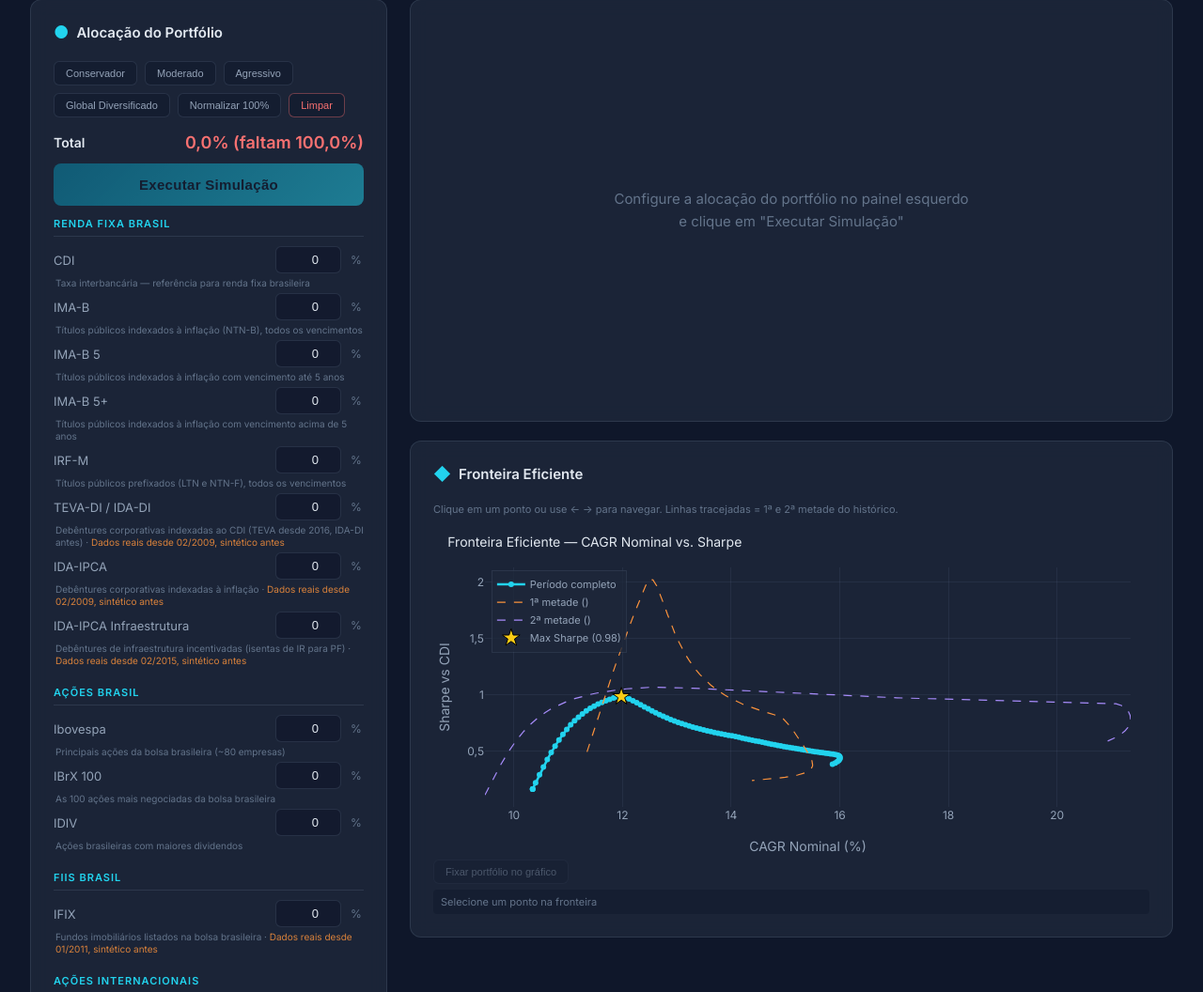
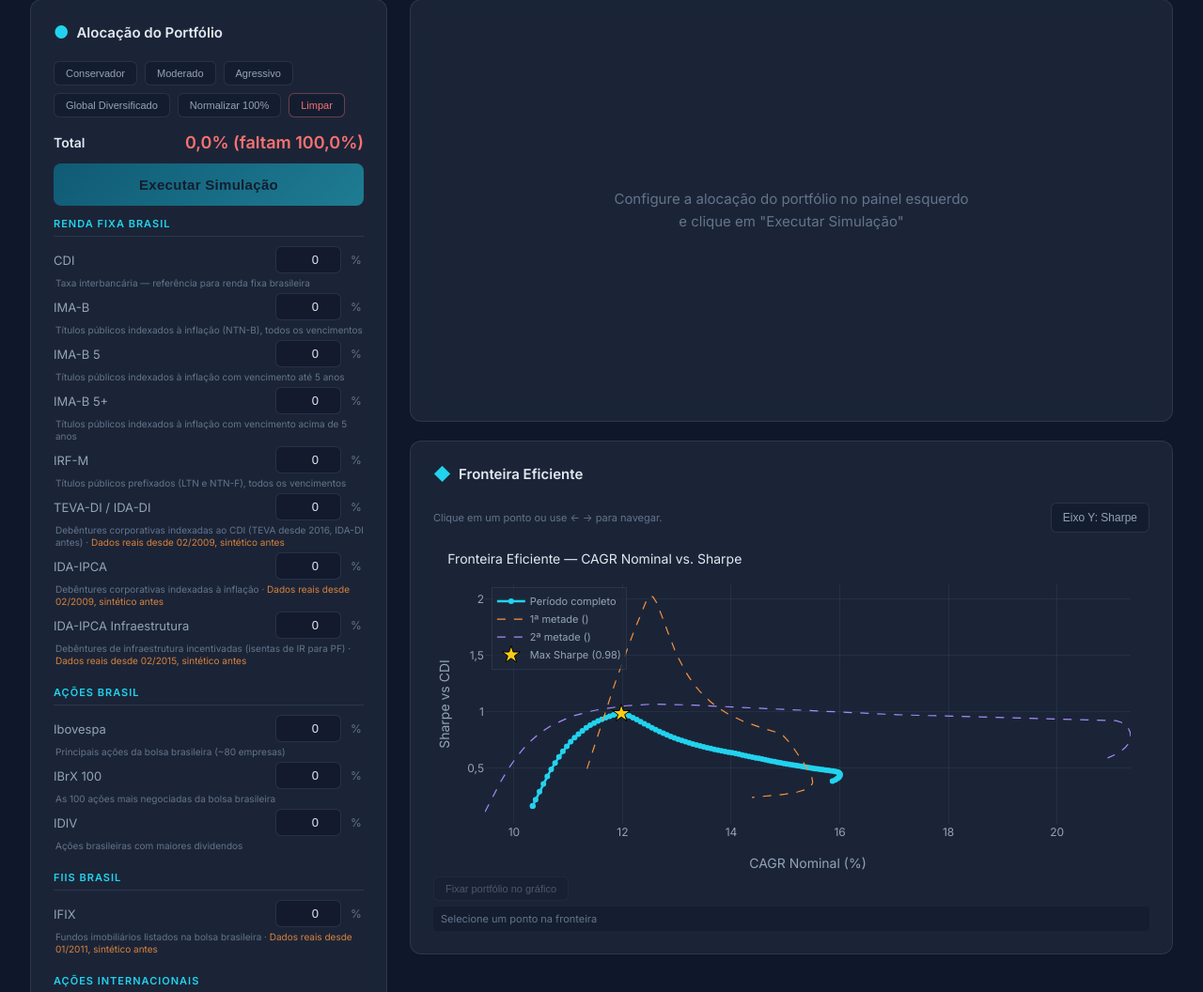
Before and after one commit to antonragin/oryxmc, a Flask app: page / in a window 1280 px wide. Shown: the part 84-1140 px from the top of the page at 94% size. Run offline with Flask 3, Linux system fonts and the light colour scheme; the visitor is signed in with stand-in values (Sample User, id 1); some libraries are stand-ins or nearby versions.

Commit message:
Frontier: toggle Y-axis between Sharpe and Volatility
Button in frontier chart header toggles between CAGR vs Sharpe and
CAGR vs Volatility views. All traces (frontier lines, pinned portfolio,
user portfolio dot, hover tooltips) update accordingly.

Co-Authored-By: Claude Opus 4.6 <noreply@anthropic.com>

```diff
--- a/templates/index.html
+++ b/templates/index.html
@@ -636,9 +636,14 @@
                         <span class="icon">&#9670;</span>
                         Fronteira Eficiente
                     </div>
-                    <p style="font-size: 11px; color: var(--text-muted); margin-bottom: 10px;">
-                        Clique em um ponto ou use ← → para navegar. Linhas tracejadas = 1ª e 2ª metade do histórico.
-                    </p>
+                    <div style="display: flex; justify-content: space-between; align-items: center; margin-bottom: 10px;">
+                        <p style="font-size: 11px; color: var(--text-muted); margin: 0;">
+                            Clique em um ponto ou use ← → para navegar.
+                        </p>
+                        <button type="button" class="chart-scale-toggle" onclick="toggleFrontierYAxis()">
+                            <span id="frontierYLabel">Eixo Y: Sharpe</span>
+                        </button>
+                    </div>
                     <div class="chart-container" id="frontierChart" style="height: 350px;"></div>
                     <div style="display: flex; gap: 8px; margin-top: 6px;">
                         <button type="button" class="preset-btn" id="pinPortfolioBtn" onclick="pinCurrentPortfolio()" disabled>Fixar portfólio no gráfico</button>
@@ -1681,8 +1686,16 @@
         let _frontierSelectedIdx = -1;
         let _frontierView = 'real';
         let _pinnedPortfolio = null; // {allocs, label, data: {real:{full,h1,h2}, nominal:{...}}}
-        let _lastSimulatedDot = null; // {data: {real:{full,h1,h2}, nominal:{...}}}
+        let _lastSimulatedDot = null; // {data: {real:{full,h1,h2}, nominal:{...}}, allocs}
+        let _frontierYAxis = 'sharpe'; // 'sharpe' or 'vol'
         let _frontierBaseTraces = 4; // updated dynamically when pinned traces are added
+
+        function toggleFrontierYAxis() {
+            _frontierYAxis = _frontierYAxis === 'sharpe' ? 'vol' : 'sharpe';
+            document.getElementById('frontierYLabel').textContent =
+                _frontierYAxis === 'sharpe' ? 'Eixo Y: Sharpe' : 'Eixo Y: Volatilidade';
+            renderFrontierChart(_frontierView);
+        }
 
         function renderFrontierChart(view) {
             if (!FRONTIER_DATA) return;
@@ -1701,6 +1714,13 @@
                 if (full[i].sharpe > full[bestIdx].sharpe) bestIdx = i;
             }
 
+            const isSharpe = _frontierYAxis === 'sharpe';
+            const _yVal = (p) => isSharpe ? p.sharpe : p.vol * 100;
+            const _yFmt = isSharpe ? '%{y:.3f}' : '%{y:.2f}%';
+            const _yHoverLabel = isSharpe ? 'Sharpe' : 'Vol';
+            const _otherLabel = isSharpe ? 'Vol' : 'Sharpe';
+            const _otherVal = (p) => isSharpe ? (p.vol * 100).toFixed(2) + '%' : p.sharpe.toFixed(3);
+
             const _alloc_hover = (p) => Object.entries(p.allocations)
                 .sort((a, b) => b[1] - a[1])
                 .map(([k, v]) => idxName(k) + ': ' + Math.round(v * 100) + '%')
@@ -1710,79 +1730,80 @@
 
             // Trace 0: Full frontier (clickable)
             traces.push({
-                x: full.map(p => p.cagr * 100), y: full.map(p => p.sharpe),
+                x: full.map(p => p.cagr * 100), y: full.map(_yVal),
                 mode: 'lines+markers',
                 line: { color: '#22d3ee', width: 2.5 },
                 marker: { size: 6, color: '#22d3ee' },
-                customdata: full.map(p => [_alloc_hover(p), (p.vol * 100).toFixed(2) + '%']),
-                hovertemplate: '<b>CAGR: %{x:.2f}%</b><br>Sharpe: %{y:.3f}<br>Vol: %{customdata[1]}<br>%{customdata[0]}<extra></extra>',
+                customdata: full.map(p => [_alloc_hover(p), _otherVal(p)]),
+                hovertemplate: '<b>CAGR: %{x:.2f}%</b><br>' + _yHoverLabel + ': ' + _yFmt + '<br>' + _otherLabel + ': %{customdata[1]}<br>%{customdata[0]}<extra></extra>',
                 name: 'Período completo',
             });
 
             // Trace 1: H1 frontier
             traces.push({
-                x: h1.map(p => p.cagr * 100), y: h1.map(p => p.sharpe),
+                x: h1.map(p => p.cagr * 100), y: h1.map(_yVal),
                 mode: 'lines',
                 line: { color: '#fb923c', width: 1.2, dash: 'dash' },
-                customdata: h1.map(p => [_alloc_hover(p), (p.vol * 100).toFixed(2) + '%']),
-                hovertemplate: '<b>1ª metade</b><br>CAGR: %{x:.2f}%<br>Sharpe: %{y:.3f}<br>%{customdata[0]}<extra></extra>',
+                customdata: h1.map(p => [_alloc_hover(p), _otherVal(p)]),
+                hovertemplate: '<b>1ª metade</b><br>CAGR: %{x:.2f}%<br>' + _yHoverLabel + ': ' + _yFmt + '<br>' + _otherLabel + ': %{customdata[1]}<br>%{customdata[0]}<extra></extra>',
                 name: '1ª metade (' + (periods.h1 || '') + ')',
             });
 
             // Trace 2: H2 frontier
             traces.push({
-                x: h2.map(p => p.cagr * 100), y: h2.map(p => p.sharpe),
+                x: h2.map(p => p.cagr * 100), y: h2.map(_yVal),
                 mode: 'lines',
                 line: { color: '#a78bfa', width: 1.2, dash: 'dash' },
-                customdata: h2.map(p => [_alloc_hover(p), (p.vol * 100).toFixed(2) + '%']),
-                hovertemplate: '<b>2ª metade</b><br>CAGR: %{x:.2f}%<br>Sharpe: %{y:.3f}<br>%{customdata[0]}<extra></extra>',
+                customdata: h2.map(p => [_alloc_hover(p), _otherVal(p)]),
+                hovertemplate: '<b>2ª metade</b><br>CAGR: %{x:.2f}%<br>' + _yHoverLabel + ': ' + _yFmt + '<br>' + _otherLabel + ': %{customdata[1]}<br>%{customdata[0]}<extra></extra>',
                 name: '2ª metade (' + (periods.h2 || '') + ')',
             });
 
             // Trace 3: Max Sharpe star
             traces.push({
-                x: [full[bestIdx].cagr * 100], y: [full[bestIdx].sharpe],
+                x: [full[bestIdx].cagr * 100], y: [_yVal(full[bestIdx])],
                 mode: 'markers',
                 marker: { size: 14, color: '#facc15', symbol: 'star', line: { color: '#000', width: 1 } },
                 name: 'Max Sharpe (' + full[bestIdx].sharpe.toFixed(2) + ')',
-                hovertemplate: '<b>Max Sharpe</b><br>CAGR: %{x:.2f}%<br>Sharpe: %{y:.3f}<extra></extra>',
+                hovertemplate: '<b>Max Sharpe</b><br>CAGR: %{x:.2f}%<br>' + _yHoverLabel + ': ' + _yFmt + '<extra></extra>',
             });
 
             // Pinned portfolio (faded markers)
             if (_pinnedPortfolio) {
                 const pd = _pinnedPortfolio.data[vk];
                 traces.push({
-                    x: [pd.full.cagr * 100], y: [pd.full.sharpe],
+                    x: [pd.full.cagr * 100], y: [_yVal(pd.full)],
                     mode: 'markers+text',
                     marker: { size: 11, color: 'rgba(74,222,128,0.5)', symbol: 'square', line: { color: 'rgba(74,222,128,0.8)', width: 1.5 } },
                     text: ['Fixado'], textposition: 'bottom center',
                     textfont: { size: 9, color: 'rgba(74,222,128,0.7)' },
                     name: 'Fixado',
-                    hovertemplate: '<b>Fixado</b><br>CAGR: %{x:.2f}%<br>Sharpe: %{y:.3f}<br>' + _pinnedPortfolio.label + '<extra></extra>',
+                    hovertemplate: '<b>Fixado</b><br>CAGR: %{x:.2f}%<br>' + _yHoverLabel + ': ' + _yFmt + '<br>' + _pinnedPortfolio.label + '<extra></extra>',
                 });
                 traces.push({
-                    x: [pd.h1.cagr * 100], y: [pd.h1.sharpe],
+                    x: [pd.h1.cagr * 100], y: [_yVal(pd.h1)],
                     mode: 'markers',
                     marker: { size: 7, color: 'rgba(74,222,128,0.3)', symbol: 'square-open', line: { width: 1.5 } },
                     showlegend: false,
-                    hovertemplate: '<b>Fixado (1ª metade)</b><br>CAGR: %{x:.2f}%<br>Sharpe: %{y:.3f}<extra></extra>',
+                    hovertemplate: '<b>Fixado (1ª metade)</b><br>CAGR: %{x:.2f}%<br>' + _yHoverLabel + ': ' + _yFmt + '<extra></extra>',
                 });
                 traces.push({
-                    x: [pd.h2.cagr * 100], y: [pd.h2.sharpe],
+                    x: [pd.h2.cagr * 100], y: [_yVal(pd.h2)],
                     mode: 'markers',
                     marker: { size: 7, color: 'rgba(74,222,128,0.3)', symbol: 'square-open', line: { width: 1.5 } },
                     showlegend: false,
-                    hovertemplate: '<b>Fixado (2ª metade)</b><br>CAGR: %{x:.2f}%<br>Sharpe: %{y:.3f}<extra></extra>',
+                    hovertemplate: '<b>Fixado (2ª metade)</b><br>CAGR: %{x:.2f}%<br>' + _yHoverLabel + ': ' + _yFmt + '<extra></extra>',
                 });
             }
 
             _frontierBaseTraces = traces.length;
 
             const viewLabel = view === 'nominal' ? 'Nominal' : 'Real (IPCA)';
+            const yTitle = isSharpe ? 'Sharpe vs CDI' : 'Volatilidade Anual (%)';
             Plotly.react('frontierChart', traces, {
-                title: { text: 'Fronteira Eficiente — CAGR ' + viewLabel + ' vs. Sharpe', font: { size: 14, color: '#e2e8f0' }, x: 0.02 },
+                title: { text: 'Fronteira Eficiente — CAGR ' + viewLabel + ' vs. ' + (isSharpe ? 'Sharpe' : 'Volatilidade'), font: { size: 14, color: '#e2e8f0' }, x: 0.02 },
                 xaxis: { title: 'CAGR ' + viewLabel + ' (%)', color: '#94a3b8', gridcolor: 'rgba(100,116,139,0.15)' },
-                yaxis: { title: 'Sharpe vs CDI', color: '#94a3b8', gridcolor: 'rgba(100,116,139,0.15)' },
+                yaxis: { title: yTitle, color: '#94a3b8', gridcolor: 'rgba(100,116,139,0.15)' },
                 paper_bgcolor: 'transparent',
                 plot_bgcolor: 'transparent',
                 font: { family: 'Inter, sans-serif', color: '#94a3b8' },
@@ -1940,32 +1961,36 @@
 
             if (!_lastSimulatedDot) return;
             const vk = _frontierView === 'nominal' ? 'nominal' : 'real';
+            const isSh = _frontierYAxis === 'sharpe';
+            const _dyVal = (p) => isSh ? p.sharpe : p.vol * 100;
+            const _dyFmt = isSh ? '%{y:.3f}' : '%{y:.2f}%';
+            const _dyLbl = isSh ? 'Sharpe' : 'Vol';
             const ptFull = _lastSimulatedDot.data[vk].full;
             const ptH1 = _lastSimulatedDot.data[vk].h1;
             const ptH2 = _lastSimulatedDot.data[vk].h2;
 
             Plotly.addTraces('frontierChart', {
-                x: [ptFull.cagr * 100], y: [ptFull.sharpe],
+                x: [ptFull.cagr * 100], y: [_dyVal(ptFull)],
                 mode: 'markers+text',
                 marker: { size: 12, color: '#f87171', symbol: 'diamond', line: { color: '#fff', width: 1.5 } },
                 text: ['Seu Portfólio'], textposition: 'top center',
                 textfont: { size: 10, color: '#f87171' },
                 name: 'Seu Portfólio',
-                hovertemplate: '<b>Seu Portfólio (completo)</b><br>CAGR: %{x:.2f}%<br>Sharpe: %{y:.3f}<extra></extra>',
+                hovertemplate: '<b>Seu Portfólio (completo)</b><br>CAGR: %{x:.2f}%<br>' + _dyLbl + ': ' + _dyFmt + '<extra></extra>',
             });
             Plotly.addTraces('frontierChart', {
-                x: [ptH1.cagr * 100], y: [ptH1.sharpe],
+                x: [ptH1.cagr * 100], y: [_dyVal(ptH1)],
                 mode: 'markers',
                 marker: { size: 8, color: '#fb923c', symbol: 'diamond-open', line: { width: 2 } },
                 showlegend: false,
-                hovertemplate: '<b>Seu Portfólio (1ª metade)</b><br>CAGR: %{x:.2f}%<br>Sharpe: %{y:.3f}<extra></extra>',
+                hovertemplate: '<b>Seu Portfólio (1ª metade)</b><br>CAGR: %{x:.2f}%<br>' + _dyLbl + ': ' + _dyFmt + '<extra></extra>',
             });
             Plotly.addTraces('frontierChart', {
-                x: [ptH2.cagr * 100], y: [ptH2.sharpe],
+                x: [ptH2.cagr * 100], y: [_dyVal(ptH2)],
                 mode: 'markers',
                 marker: { size: 8, color: '#a78bfa', symbol: 'diamond-open', line: { width: 2 } },
                 showlegend: false,
-                hovertemplate: '<b>Seu Portfólio (2ª metade)</b><br>CAGR: %{x:.2f}%<br>Sharpe: %{y:.3f}<extra></extra>',
+                hovertemplate: '<b>Seu Portfólio (2ª metade)</b><br>CAGR: %{x:.2f}%<br>' + _dyLbl + ': ' + _dyFmt + '<extra></extra>',
             });
         }
 
```
